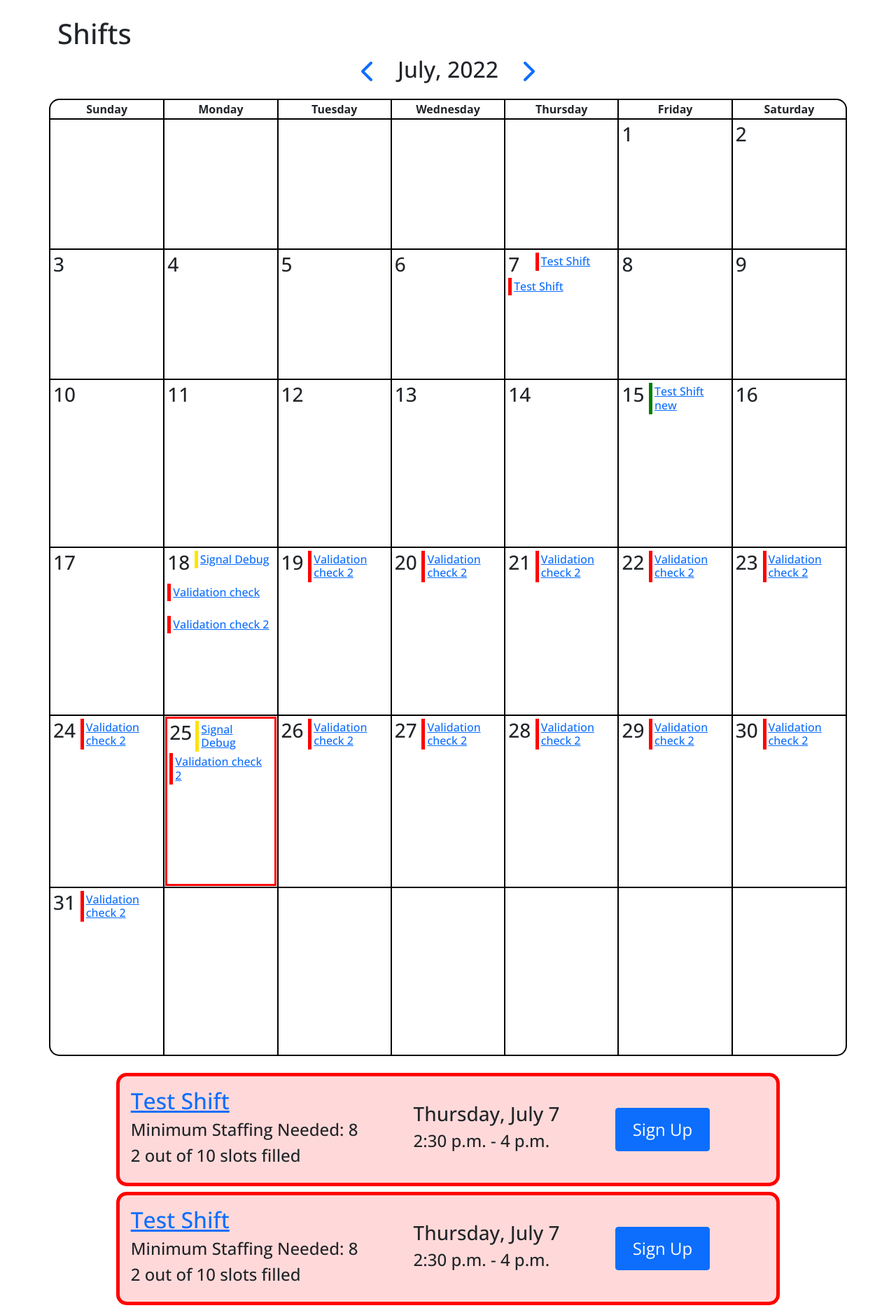
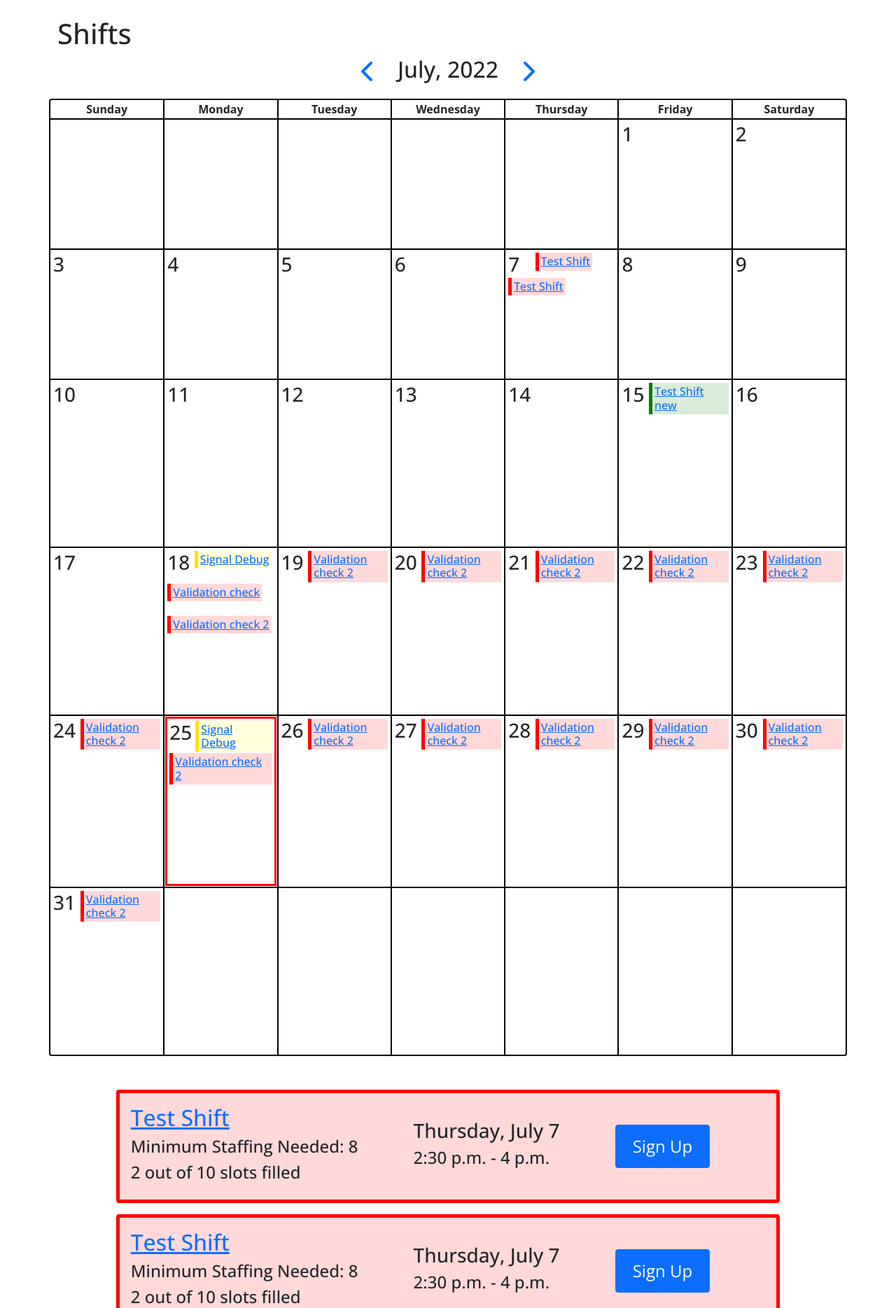
Before and after one commit to matthew-talamantes/ERL-portal, a Django app: page /shifts/calendar/2022/7/ in a window 1280 px wide. Shown: the part 58-1927 px from the top of the page at 70% size. Run offline with Django 4.2, Linux system fonts and the light colour scheme; data comes from the database, SQL or seed files in the repository; some libraries are stand-ins or nearby versions.

Commit message:
Add popovers to calender and update styles

```diff
--- a/erlportal/events/static/events/calendar.css
+++ b/erlportal/events/static/events/calendar.css
@@ -27,7 +27,7 @@
 .cal-wrapper {
   overflow: hidden;
   border: solid black 2px;
-  border-radius: 15px;
+  border-radius: 0.25rem;
   padding: 0;
 }
 
@@ -114,6 +114,25 @@ table#calendar tbody#calendar-body td .day-event {
       align-self: start;
 }
 
+table#calendar tbody#calendar-body td .cal-staff {
+  border-left: 5px solid;
+}
+
+table#calendar tbody#calendar-body td .cal-staff-under {
+  border-left-color: red;
+  background-color: rgba(255, 0, 0, 0.15);
+}
+
+table#calendar tbody#calendar-body td .cal-staff-min {
+  border-left-color: #ffe300;
+  background-color: rgba(255, 255, 0, 0.15);
+}
+
+table#calendar tbody#calendar-body td .cal-staff-full {
+  border-left-color: green;
+  background-color: rgba(0, 128, 0, 0.15);
+}
+
 table#calendar tbody#calendar-body td .event-1 {
   -ms-grid-row: 1;
   -ms-grid-row-span: 1;
--- a/erlportal/events/static/events/scss/calendar.scss
+++ b/erlportal/events/static/events/scss/calendar.scss
@@ -18,7 +18,7 @@
 .cal-wrapper {
     overflow: hidden;
     border: solid black 2px;
-    border-radius: 15px;
+    border-radius: 0.25rem;
     padding: 0;
 }
 
@@ -98,6 +98,25 @@ table#calendar {
                 align-self: start;
             }
 
+            .cal-staff {
+                border-left: 5px solid;
+
+                &-under {
+                    border-left-color: red;
+                    background-color: rgba(255, 0, 0, 0.15);
+                }
+
+                &-min {
+                    border-left-color: #ffe300;
+                    background-color: rgba(255, 255, 0, 0.15);
+                }
+
+                &-full {
+                    border-left-color: green;
+                    background-color: rgba(0, 128, 0, 0.15);
+                }
+            }
+
             .event {
                 &-1 {
                     grid-row: 1 / 2;
--- a/erlportal/pages/static/pages/scss/styles.scss
+++ b/erlportal/pages/static/pages/scss/styles.scss
@@ -10,7 +10,7 @@ p {
 
 .staffing {
     border: solid 5px;
-    border-radius: 15px;
+    border-radius: 0.25rem;
 }
 
 .under-staffed {
--- a/erlportal/pages/static/pages/styles.css
+++ b/erlportal/pages/static/pages/styles.css
@@ -10,7 +10,7 @@ p {
 
 .staffing {
   border: solid 5px;
-  border-radius: 15px;
+  border-radius: 0.25rem;
 }
 
 .under-staffed {
--- a/erlportal/pages/templates/pages/base.html
+++ b/erlportal/pages/templates/pages/base.html
@@ -70,10 +70,10 @@
     {% endfor %}
     {% endif %}
     {% block content %}{% endblock content %}
-    {% block endbody %}{% endblock endbody %}
     <script src="https://cdn.jsdelivr.net/npm/bootstrap@5.2.0-beta1/dist/js/bootstrap.bundle.min.js"
         integrity="sha384-pprn3073KE6tl6bjs2QrFaJGz5/SUsLqktiwsUTF55Jfv3qYSDhgCecCxMW52nD2"
         crossorigin="anonymous"></script>
+    {% block endbody %}{% endblock endbody %}
 </body>
 
 </html>
--- a/erlportal/shifts/static/shifts/calendar.js
+++ b/erlportal/shifts/static/shifts/calendar.js
@@ -1,16 +1,22 @@
 const getEventStyle = (event) => {
-    const underStaffed = 'red';
-    const minStaffed = '#ffe300';
-    const fullStaffed = 'green';
     if (event.staffNum < event.minSlots) {
-        return ` style="border-left: ${underStaffed} solid 5px;"`;
+        return 'cal-staff cal-staff-under';
     } else if (event.staffNum < event.slots) {
-        return ` style="border-left: ${minStaffed} solid 5px;"`;
+        return 'cal-staff cal-staff-min';
     } else if (event.staffNum >= event.slots) {
-        return ` style="border-left: ${fullStaffed} solid 5px;"`;
+        return 'cal-staff cal-staff-full';
     } else {
         return '';
     }
+};
+
+const getEventTitle = (event) => {
+    const url = `/shifts/base/shift/${event.slug}/shift/${event.uid}/`;
+    return `<a href='${url}'>${event.title}</a>`;
+};
+
+const getEventContent = (event) => {
+    return `<div class='staffing-summary'><h4>Minimum Staffing Needed: ${event.minSlots}</h4><h4>${event.staffNum} of ${event.slots} slots filled</h4></div><div class='date-time'><h3>${event.date.toLocaleDateString('en-us', {weekday:'long', year:'numeric', month: 'long', day:'numeric'})}</h3><h4>${event.startTime.toLocaleTimeString('en-us', {hour12: true, timeStyle: 'short'})} - ${event.endTime.toLocaleTimeString('en-us', {hour12: true, timeStyle: 'short'})}</h4></div>`;
 };
 
 const buildCalDay = (dayNum, events, year, month, today) => {
@@ -23,7 +29,7 @@ const buildCalDay = (dayNum, events, year, month, today) => {
     if (events.length > 0) {
         for ( let i = 0; i < events.length; i++) {
             let gridPos = i + 1;
-            htmlOutput += `<div class='day-event event-${gridPos}'${getEventStyle(events[i])}><a class='event-link' href="#${events[i].uid}"><h4>${events[i].title}</h4></div>`
+            htmlOutput += `<div class='day-event event-${gridPos} ${getEventStyle(events[i])}'><a class='event-link' role="button" tabindex="0" data-bs-toggle="popover" data-bs-trigger="focus" data-bs-title="${getEventTitle(events[i])}" data-bs-content="${getEventContent(events[i])}" data-bs-html="true"><h4>${events[i].title}</h4></div>`;
         }
     }
     htmlOutput += '</div></td>';
@@ -151,6 +157,8 @@ const paintScreen = () => {
     };
     });
     buildCalendar(month, year, events);
+    const popoverTriggerList = document.querySelectorAll('[data-bs-toggle="popover"]');
+    const popoverList = [...popoverTriggerList].map(popoverTriggerEl => new bootstrap.Popover(popoverTriggerEl, {sanitize: false, html: true}));
 };
 
 window.addEventListener('load', paintScreen());
--- a/erlportal/shifts/templates/shifts/calendar.html
+++ b/erlportal/shifts/templates/shifts/calendar.html
@@ -37,7 +37,7 @@
         </div>
     </div>
     <div class="row">
-        <section id="shifts-list" class="mt-4">
+        <section id="shifts-list" class="mt-5">
             {% for event in events %}
             {% with uid=event.uid %}
             <article id="{{ event.uid }}" class="staffing {% if staffing|key_lookup:uid < event.minSlots %}
@@ -46,7 +46,7 @@
                     min-staffed
                     {% elif staffing|key_lookup:uid >= event.slots %}
                     full-staffed
-                    {% endif %} mb-2">
+                    {% endif %} mb-3">
 
                 <div class="shift-details">
                     <div class="staffing-summary">
@@ -80,5 +80,7 @@
 {{ calYear|json_script:"year" }}
 {{ calMonth|json_script:"month" }}
 {{ eventsJson|json_script:"eventsJson" }}
+{% endblock content %}
+{% block endbody %}
 <script type="text/javascript" src="{% static 'shifts/calendar.js' %}"></script>
-{% endblock content %}
+{% endblock endbody %}
```
Also changed, not shown: 2 other files.
